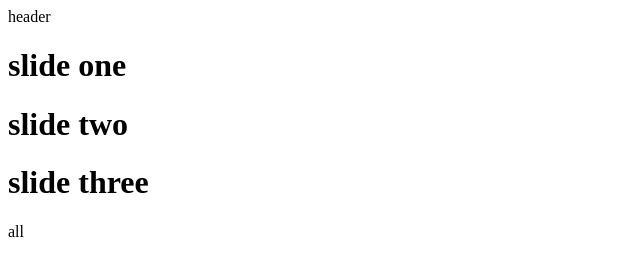
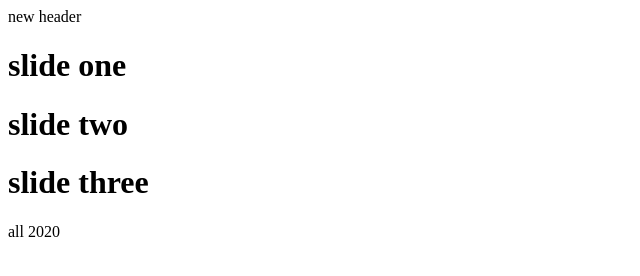
Before and after one commit to arashyazdani1308-glitch/git_test, a plain HTML site: page index.html in a window 1280 px wide. Shown: the full height of the page, 0-640 px from the left. Drawn offline with Linux system fonts and the light colour scheme.

Commit message:
some chang

```diff
--- a/index.html
+++ b/index.html
@@ -7,7 +7,7 @@
 </head>
 <body>
     <header>
-        header
+        new header
     </header>
     <div class="sliedr">
         <h1>slide one</h1>
@@ -15,7 +15,7 @@
         <h1>slide three</h1>
     </div>
     <footer>
-        all
+        all 2020
     </footer>
     <script src="script.js"></script>
 </body>
```
